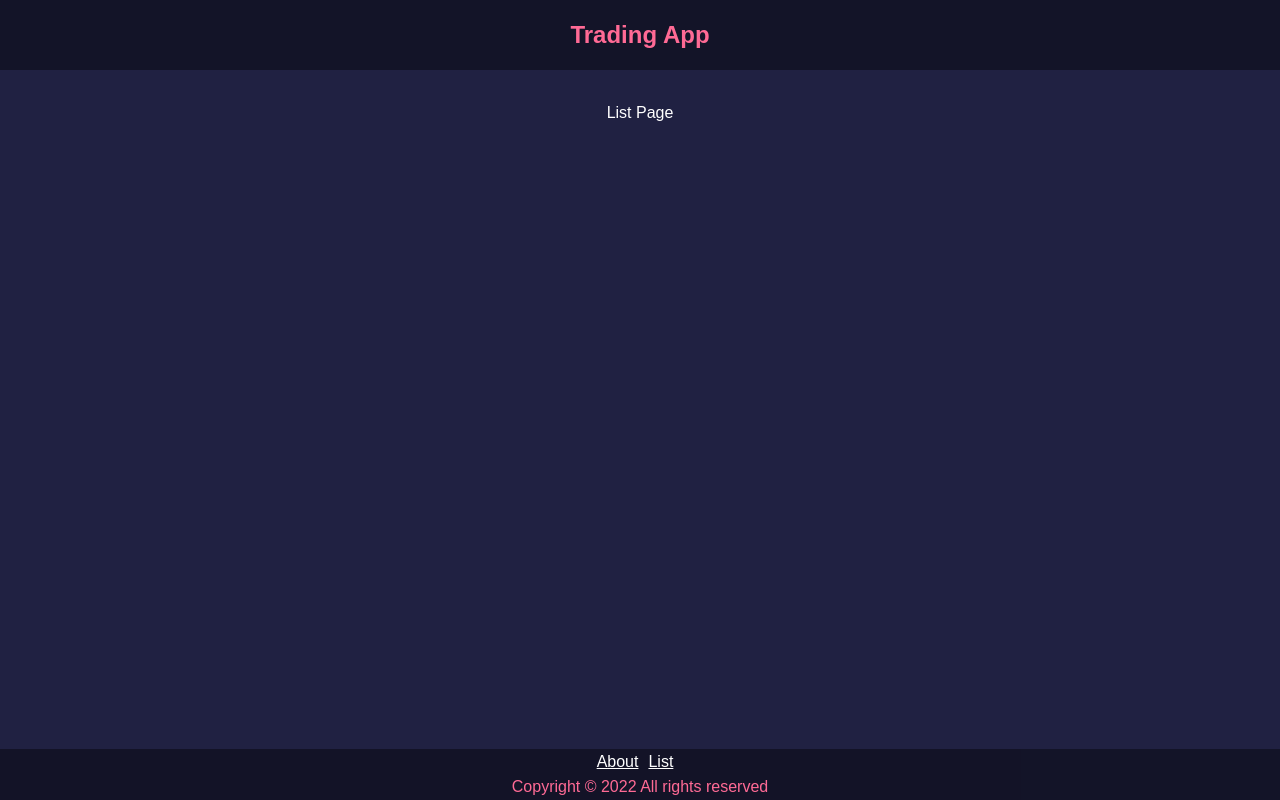
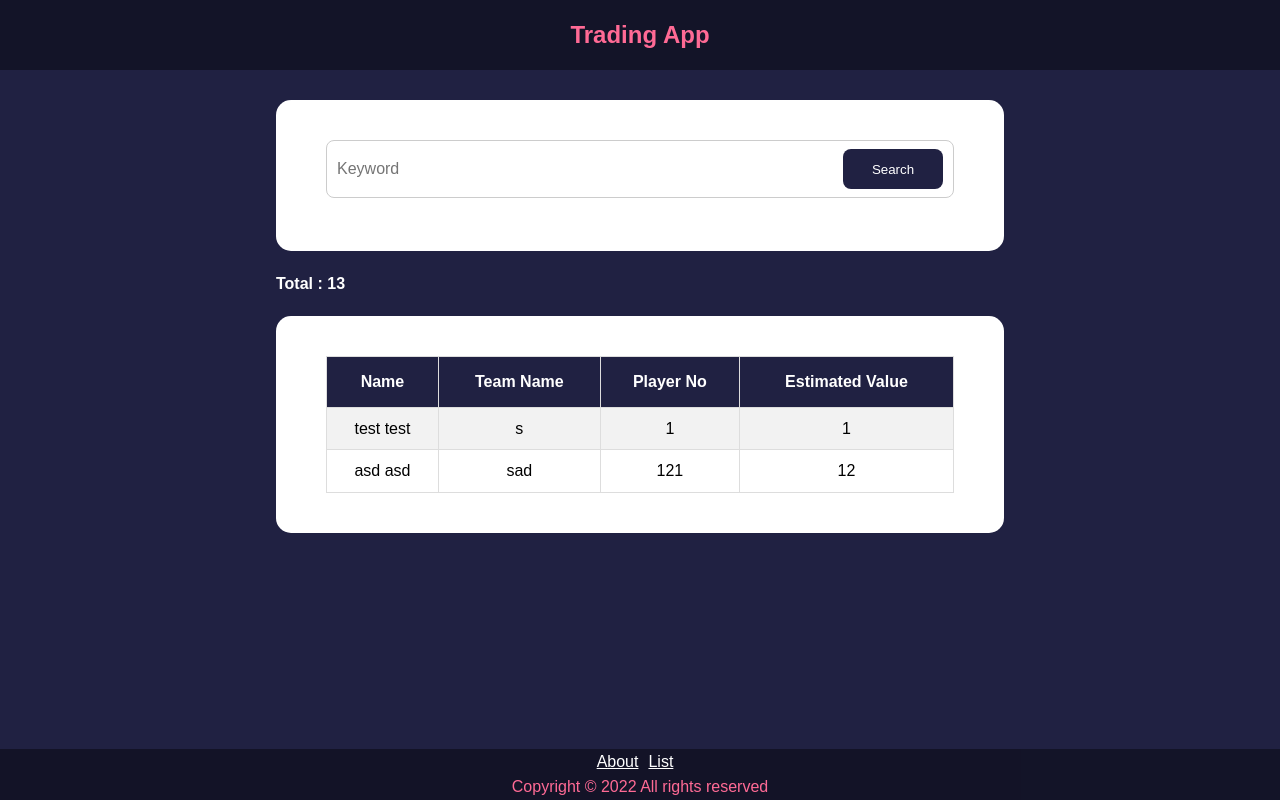
Before and after one commit to blessen131/Trading-app, a React (Create React App) app: page /list in a window 1280 px wide. Built offline with nearby package versions, Linux system fonts and the light colour scheme; data requests are answered from the project's data file.

Commit message:
search implemented

```diff
--- a/db.json
+++ b/db.json
@@ -11,10 +11,10 @@
     {
       "firstName": "test",
       "lastName": "test",
-      "teamName": "aa",
-      "playerNo": "10",
-      "estimatedValue": "10",
-      "id": 3
+      "teamName": "s",
+      "playerNo": "1",
+      "estimatedValue": "1",
+      "id": 4
     }
   ]
 }
--- a/src/components/TradingLists.jsx
+++ b/src/components/TradingLists.jsx
@@ -1,14 +1,40 @@
 import React, { useContext } from "react";
-import TradingListItem from "./TradingListItem";
+import { FaTimes, FaEdit } from "react-icons/fa";
 import TradingContext from "../context/TradingContext";
 function TradingLists() {
-  const { tradingData } = useContext(TradingContext);
-  console.log(tradingData);
+  const { tradingData, deleteTradingData } = useContext(TradingContext);
+
   return (
     <div>
-      {tradingData.map((item) => (
-        <TradingListItem key={item.id} item={item} />
-      ))}
+      {" "}
+      <table>
+        <tbody>
+          <tr>
+            <th>Name</th>
+            <th>Team Name</th>
+            <th>Player No</th>
+            <th>Estimated Value</th>
+            <th colSpan={2}>Action</th>
+          </tr>
+          {tradingData.map((item) => (
+            <tr>
+              <td>{item.firstName + " " + item.lastName}</td>
+              <td>{item.teamName}</td>
+              <td>{item.playerNo}</td>
+              <td>{item.estimatedValue}</td>
+              <td>
+                <FaTimes
+                  color="purple"
+                  onClick={() => deleteTradingData(item.id)}
+                />
+              </td>
+              <td>
+                <FaEdit color="purple" />
+              </td>
+            </tr>
+          ))}
+        </tbody>
+      </table>
     </div>
   );
 }
--- a/src/components/pages/List.jsx
+++ b/src/components/pages/List.jsx
@@ -1,9 +1,62 @@
-import React, { useContext } from "react";
+import React, { useContext, useState } from "react";
+import Button from "../shared/Button";
 import TradingContext from "../../context/TradingContext";
+import Card from "../shared/Card";
+import TradingStatus from "../TradingStatus";
 function List() {
-  const { tradingData } = useContext(TradingContext);
-  console.log(tradingData);
-  return <div>List Page</div>;
+  const { tradingData, searchResults, fetchTradingData } =
+    useContext(TradingContext);
+  const [text, setText] = useState();
+  const handleTextChange = ({ target: { value } }) => {
+    setText(value);
+    if (value.length > 2) {
+      searchResults(value);
+    } else {
+      fetchTradingData();
+    }
+  };
+  const handleSearch = (e) => {
+    e.preventDefault();
+    searchResults(text);
+  };
+  return (
+    <>
+      <Card>
+        <form onSubmit={handleSearch}>
+          <div className="input-group">
+            <input
+              onChange={handleTextChange}
+              type="text"
+              placeholder="Keyword"
+              value={text}
+            />
+            <Button type="submit">Search</Button>
+          </div>
+        </form>
+      </Card>
+      <TradingStatus className="list-status" />
+      <Card>
+        <table>
+          <tbody>
+            <tr>
+              <th>Name</th>
+              <th>Team Name</th>
+              <th>Player No</th>
+              <th>Estimated Value</th>
+            </tr>
+            {tradingData.map((item) => (
+              <tr key={item.id}>
+                <td>{item.firstName + " " + item.lastName}</td>
+                <td>{item.teamName}</td>
+                <td>{item.playerNo}</td>
+                <td>{item.estimatedValue}</td>
+              </tr>
+            ))}
+          </tbody>
+        </table>
+      </Card>
+    </>
+  );
 }
 
 export default List;
--- a/src/context/TradingContext.jsx
+++ b/src/context/TradingContext.jsx
@@ -35,12 +35,24 @@ export const TradingProvider = ({ children }) => {
       setTradingData(tradingData.filter((item) => item.id !== id));
     }
   };
+  const searchResults = async (text) => {
+    const data = tradingData;
+    const filteredData = data.filter(
+      (e) =>
+        e.firstName.toLowerCase().includes(text.toLowerCase()) ||
+        e.lastName.includes(text) ||
+        e.teamName.toLowerCase().includes(text.toLowerCase())
+    );
+    setTradingData(filteredData);
+  };
   return (
     <TradingContext.Provider
       value={{
         tradingData,
         addTradingData,
         deleteTradingData,
+        searchResults,
+        fetchTradingData,
       }}
     >
       {children}
--- a/src/index.css
+++ b/src/index.css
@@ -129,6 +129,9 @@ input:focus {
   justify-content: space-between;
   align-items: center;
 }
+.list-status {
+  color: black;
+}
 
 .num-display {
   position: absolute;
@@ -243,10 +246,7 @@ table th {
 
 table tr:nth-child(even) {
   background-color: #f2f2f2;
-}
-
-table tr:hover {
-  background-color: #ddd;
+  color: rgb(0, 0, 0);
 }
 
 table th {
```
